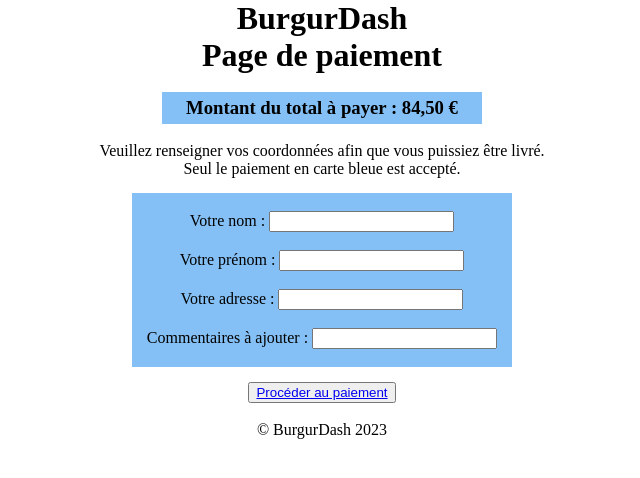
After one commit to TotoShampoin/imac1-projet-web, a Flask app: page /paiement.html in a window 1280 px wide. The commit adds this page. Shown: the top 478 px of the page, without its empty margins (318-958 px from the left). Run offline with Flask 3, Linux system fonts and the light colour scheme.

Commit message:
page de paiement

```diff
--- /dev/null
+++ b/static/style/paiement.css
@@ -0,0 +1,19 @@
+body{
+    text-align: center;
+}
+
+.coord{
+    background-color: rgb(132, 192, 245);
+    margin-left: 450px;
+    margin-right: 450px;
+    margin-top: 15px;
+    margin-bottom: 15px;
+}
+
+h3{
+    background-color: rgb(132, 192, 245);
+    margin-left: 480px;
+    margin-right: 480px;
+    padding-top: 5px;
+    padding-bottom: 5px;
+}
--- /dev/null
+++ b/templates/paiement.html
@@ -0,0 +1,52 @@
+<!DOCTYPE html>
+<html lang="en">
+<head>
+    <meta charset="UTF-8">
+    <meta http-equiv="X-UA-Compatible" content="IE=edge">
+    {% include 'includes/head.html' %}
+    <meta name="viewport" content="width=device-width, initial-scale=1.0">
+    <link rel="stylesheet" href="style/paiement.css">
+    <title>Paiement de la commande</title>
+</head>
+<body>
+    {% include 'includes/header.html' %}
+    <main>
+        <h1>Page de paiement</h1>
+        <br>
+        <h3>Montant du total à payer : 84,50 €</h3>
+        <br>
+        Veuillez renseigner vos coordonnées afin que vous puissiez être livré.
+        <br>
+        Seul le paiement en carte bleue est accepté.
+        <br>
+        <form>
+            <div class="coord">
+            <br>
+            <p>
+                <label for="surname">Votre nom :</label>
+                <input type="text" id="surname" name="surname">
+              </p>
+              <br>
+              <p>
+                <label for="name">Votre prénom :</label>
+                <input type="text" id="name" name="name">
+              </p>
+              <br>
+              <p>
+                <label for="adress">Votre adresse :</label>
+                <input type="text" id="adress" name="adress">
+              </p>
+              <br>
+              <p>
+                <label for="commentaires">Commentaires à ajouter :</label>
+                <input type="text" id="commentaires" name="commentaires">
+              </p>
+              <br>
+            </div>
+            <p> <button type="submit"> <a href="/cb.PNG">Procéder au paiement</a> </button>  </p>
+        </form>
+    </main>
+    <br>
+    {% include 'includes/footer.html' %}
+</body>
+</html>
--- a/templates/panier.html
+++ b/templates/panier.html
@@ -132,7 +132,7 @@ Dessert : cookie, muffin, donut     -->
             </ul>
 
         </div>
-        <a href="/commande" class="button">Valider la commande</a>
+        <a href="/paiement.html" class="button">Valider la commande</a>
 
     </main>
         <script src="" async defer></script>
```
Also changed, not shown: static/cb.PNG (added).
